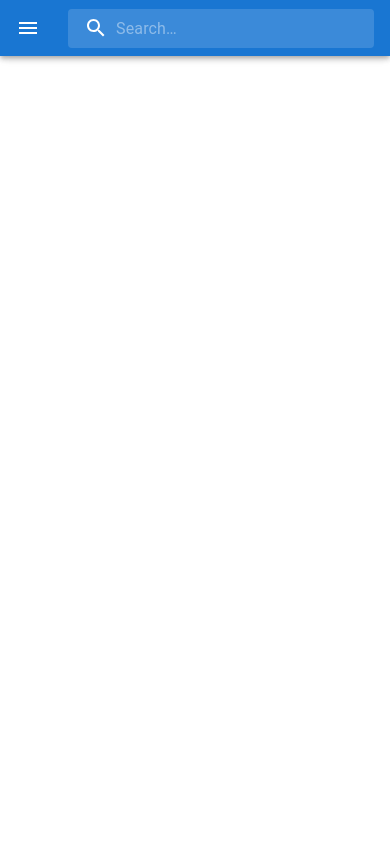
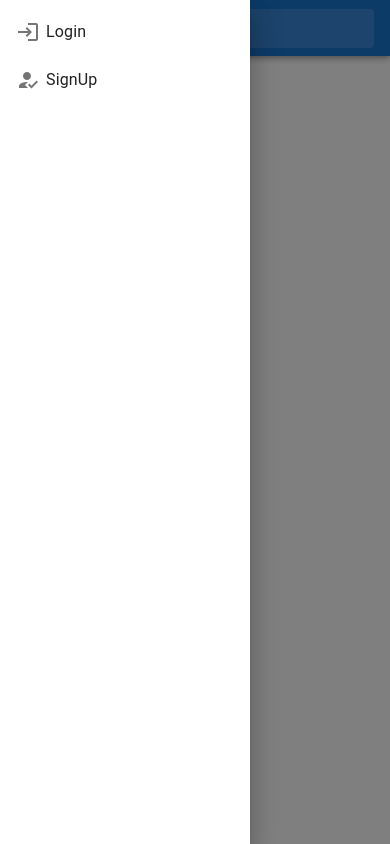
Before and after one commit to pallabbarman/bookshelf-frontend, a React (Vite) app: page / in a window 390 px wide. Both pictures are taken after a click on the button "open drawer". Built offline with nearby package versions, Linux system fonts and the light colour scheme.

Commit message:
responsive navbar

```diff
--- /dev/null
+++ b/src/layouts/Main/components/NavDrawer/index.tsx
@@ -0,0 +1,61 @@
+import HowToRegIcon from "@mui/icons-material/HowToReg";
+import LoginIcon from "@mui/icons-material/Login";
+import {
+    Box,
+    Drawer,
+    List,
+    ListItem,
+    ListItemButton,
+    ListItemIcon,
+    ListItemText,
+} from "@mui/material";
+import { NavLink } from "react-router-dom";
+import { zeroArgsFunction } from "types/functions";
+interface NavDrawerProps {
+    open: boolean;
+    onClose: zeroArgsFunction;
+}
+
+const NavDrawer = ({ open, onClose }: NavDrawerProps) => {
+    return (
+        <Drawer open={open} onClose={onClose}>
+            <Box
+                sx={{
+                    width: 250,
+                }}
+                role="presentation"
+            >
+                <List>
+                    <ListItem
+                        disablePadding
+                        component={NavLink}
+                        to="/"
+                        sx={{ color: "inherit" }}
+                    >
+                        <ListItemButton>
+                            <ListItemIcon sx={{ minWidth: "30px" }}>
+                                <LoginIcon />
+                            </ListItemIcon>
+                            <ListItemText primary={"Login"} />
+                        </ListItemButton>
+                    </ListItem>
+                    <ListItem
+                        disablePadding
+                        component={NavLink}
+                        to="/"
+                        sx={{ color: "inherit" }}
+                    >
+                        <ListItemButton>
+                            <ListItemIcon sx={{ minWidth: "30px" }}>
+                                <HowToRegIcon />
+                            </ListItemIcon>
+                            <ListItemText primary={"SignUp"} />
+                        </ListItemButton>
+                    </ListItem>
+                </List>
+            </Box>
+        </Drawer>
+    );
+};
+
+export default NavDrawer;
--- a/src/layouts/Main/components/Navbar/index.tsx
+++ b/src/layouts/Main/components/Navbar/index.tsx
@@ -1,10 +1,22 @@
 import MenuIcon from "@mui/icons-material/Menu";
 import { AppBar, Box, Button, Toolbar, Typography } from "@mui/material";
 import IconButton from "@mui/material/IconButton";
+import { useState } from "react";
 import { NavLink } from "react-router-dom";
+import NavDrawer from "../NavDrawer";
 import Searchbox from "../Searchbox";
 
 function Navbar() {
+    const [mobileMenu, setMobileMenu] = useState(false);
+
+    const handleOpenMenu = () => {
+        setMobileMenu(true);
+    };
+
+    const handleCloseMenu = () => {
+        setMobileMenu(false);
+    };
+
     return (
         <Box sx={{ flexGrow: 1 }} mb={8}>
             <AppBar position="fixed">
@@ -15,6 +27,7 @@ function Navbar() {
                         color="inherit"
                         aria-label="open drawer"
                         sx={{ mr: 2, display: { md: "none", sm: "block" } }}
+                        onClick={handleOpenMenu}
                     >
                         <MenuIcon />
                     </IconButton>
@@ -37,16 +50,16 @@ function Navbar() {
                         sx={{
                             mr: 2,
                             display: {
+                                md: "block",
                                 xs: "none",
-                                sm: "block",
                             },
                         }}
                     >
                         <Button
                             color="inherit"
-                            href="/"
                             variant="text"
-                            component="a"
+                            component={NavLink}
+                            to="/"
                             sx={{
                                 ml: 1,
                             }}
@@ -55,9 +68,9 @@ function Navbar() {
                         </Button>
                         <Button
                             color="inherit"
-                            href="/"
                             variant="text"
-                            component="a"
+                            component={NavLink}
+                            to="/"
                             sx={{
                                 ml: 1,
                             }}
@@ -66,6 +79,7 @@ function Navbar() {
                         </Button>
                     </Box>
                     <Searchbox />
+                    <NavDrawer open={mobileMenu} onClose={handleCloseMenu} />
                 </Toolbar>
             </AppBar>
         </Box>
--- /dev/null
+++ b/src/types/functions.ts
@@ -0,0 +1,3 @@
+export type zeroArgsFunction<T1 = void> = () => T1;
+
+export type zeroArgsFunctionAsync<T1 = void> = () => Promise<T1>;
```
